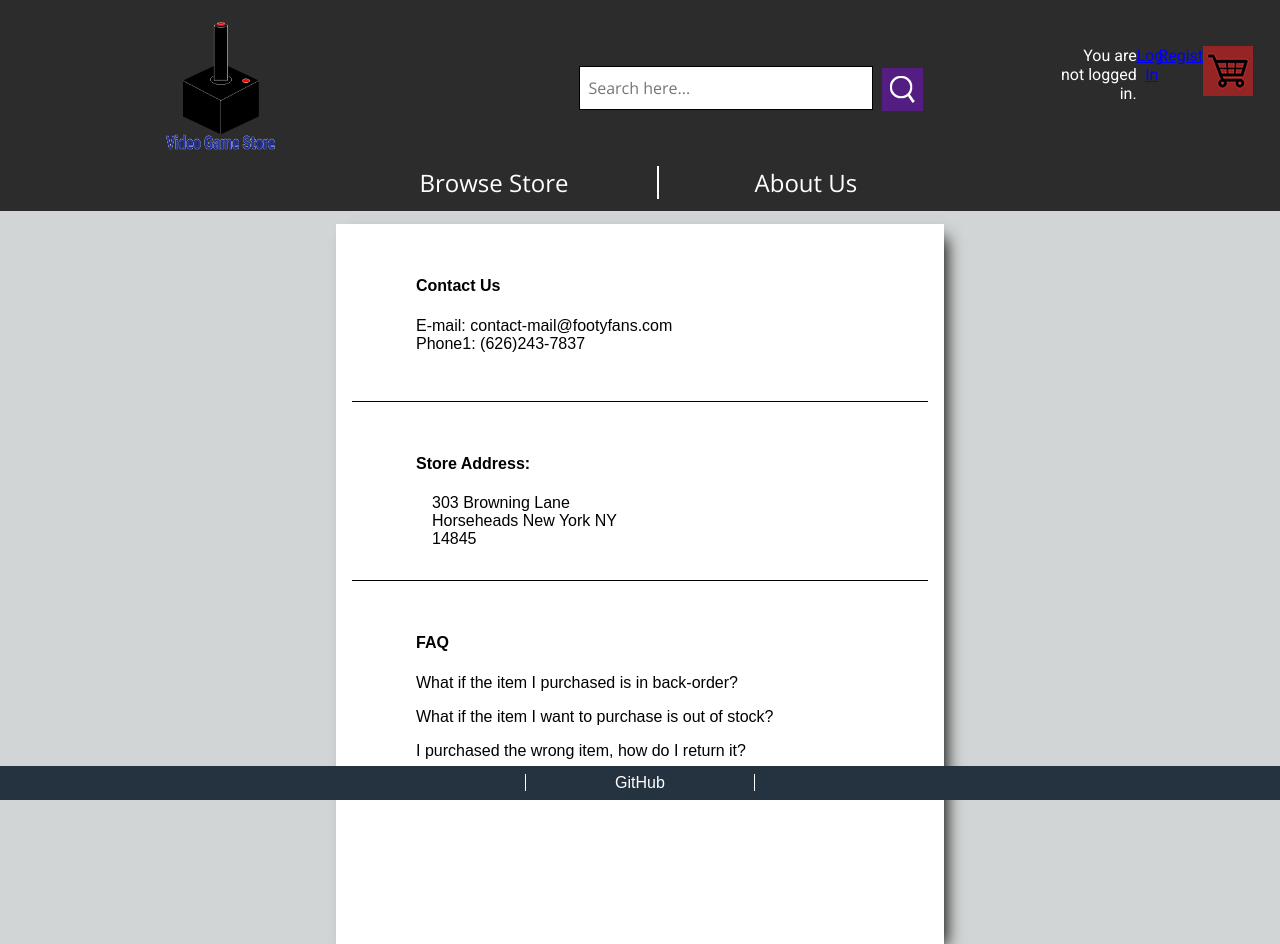
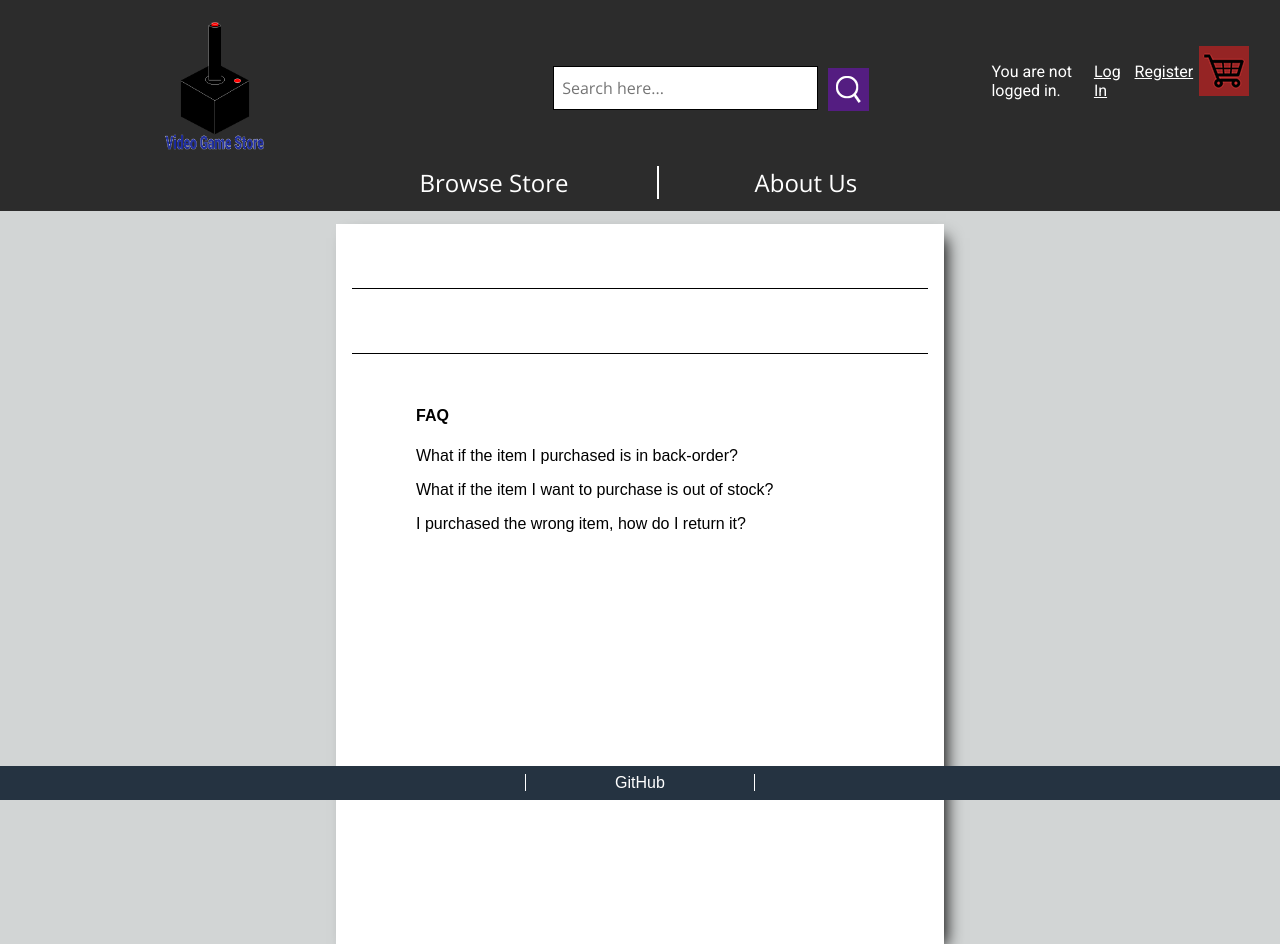
Before and after one commit to iat352-fall-2020/video-game-store, a PHP site: page /about.php in a window 1280 px wide. Run offline with PHP 8.4, Linux system fonts and the light colour scheme.

Commit message:
added css changes

```diff
--- a/about.php
+++ b/about.php
@@ -88,21 +88,11 @@
 
       <section class="about-contact">
         <!-- contact us -->
-        <h4 id="contact">Contact Us</h4>
-        <ul>
-          <li>E-mail: contact-mail@footyfans.com</li>
-          <li>Phone1: (626)243-7837</li>
 
-        </ul>
       </section>
       <!-- store addresses -->
       <section class="about-addresses">
-        <h4 id="addresses">Store Address: </h4>
-        <address>
-          <span>303 Browning Lane</span>
-          <span>Horseheads New York NY</span>
-          <span>14845</span>
-        </address>
+
       </section>
 
       <!-- FAQ -->
--- a/catalog.php
+++ b/catalog.php
@@ -212,7 +212,7 @@
           die("exit");
         }
 
-        $query = "SELECT productID,productName, price, discount,genre,rating,finalPrice,genre,console,releaseDate,features FROM product ";
+        $query = "SELECT productID,productName, price, deals,genre,rating,finalPrice,genre,console,releaseDate,features FROM product ";
 
         //query building
         if(isset($_POST['title']) && $_POST['title'] != "") //game title check
--- a/css/grid.css
+++ b/css/grid.css
@@ -36,7 +36,7 @@
 }
 
 .nav-row-1 {
-  flex:20%;
+  flex:30%;
   margin-left: auto;
   margin-right: 1.5em;
 
@@ -48,7 +48,7 @@
   padding-right: 0.5em;
   width: 100%;
   height: auto;
-  text-align: right;
+
 }
 
 .profile-cart{
@@ -56,6 +56,20 @@
   flex-flow: row nowrap;
   justify-content: flex-end;
 }
+.profile-cart p{
+  text-align: left;
+  padding-right: 1em;
+  padding-top: 1em;
+}
+.profile-cart p a{
+  color:white;
+}
+
+.profile-cart p a:hover, a:active {
+  color:teal;
+  text-decoration: underline;
+}
+
 
 
 .header-row-2{
@@ -156,6 +170,14 @@
   align-self: center;
   height: 20rem;
 
+}
+.registerOrLoginLink a{
+  text-decoration: underline;
+}
+
+.registerOrLoginLink a:hover, a:active{
+  text-decoration: underline;
+  color:teal;
 }
 
 .container-home {
--- a/login.php
+++ b/login.php
@@ -193,7 +193,7 @@
   ?>
   </section>
 
-  <section>
+  <section class="registerOrLoginLink">
 
     <p>Don't have an account yet? <a href="register.php">Sign up now!</a></p>
 
--- a/register.php
+++ b/register.php
@@ -252,7 +252,7 @@
 
       </section>
 
-      <section>
+      <section class="registerOrLoginLink">
 
         <p>If you already have an account, <a href="login.php">Login Now! </a></p>
       </section>
```
